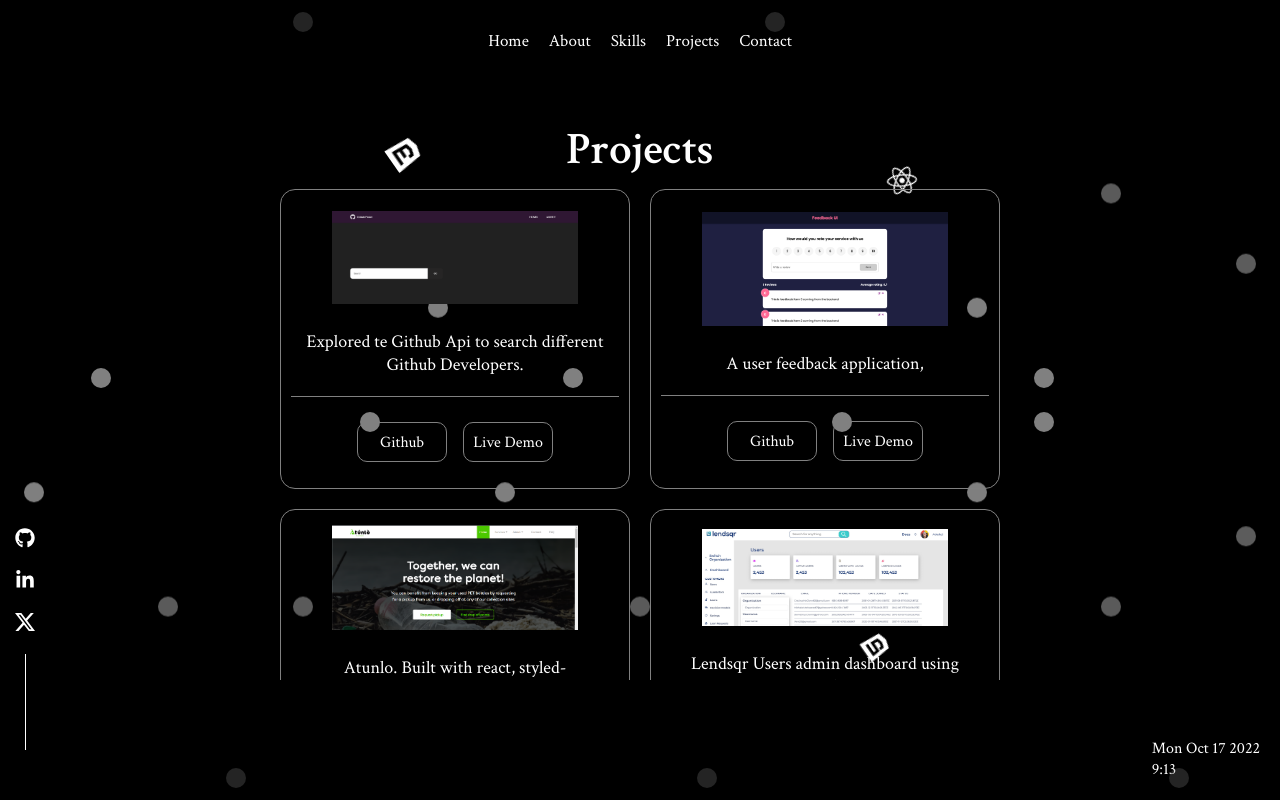
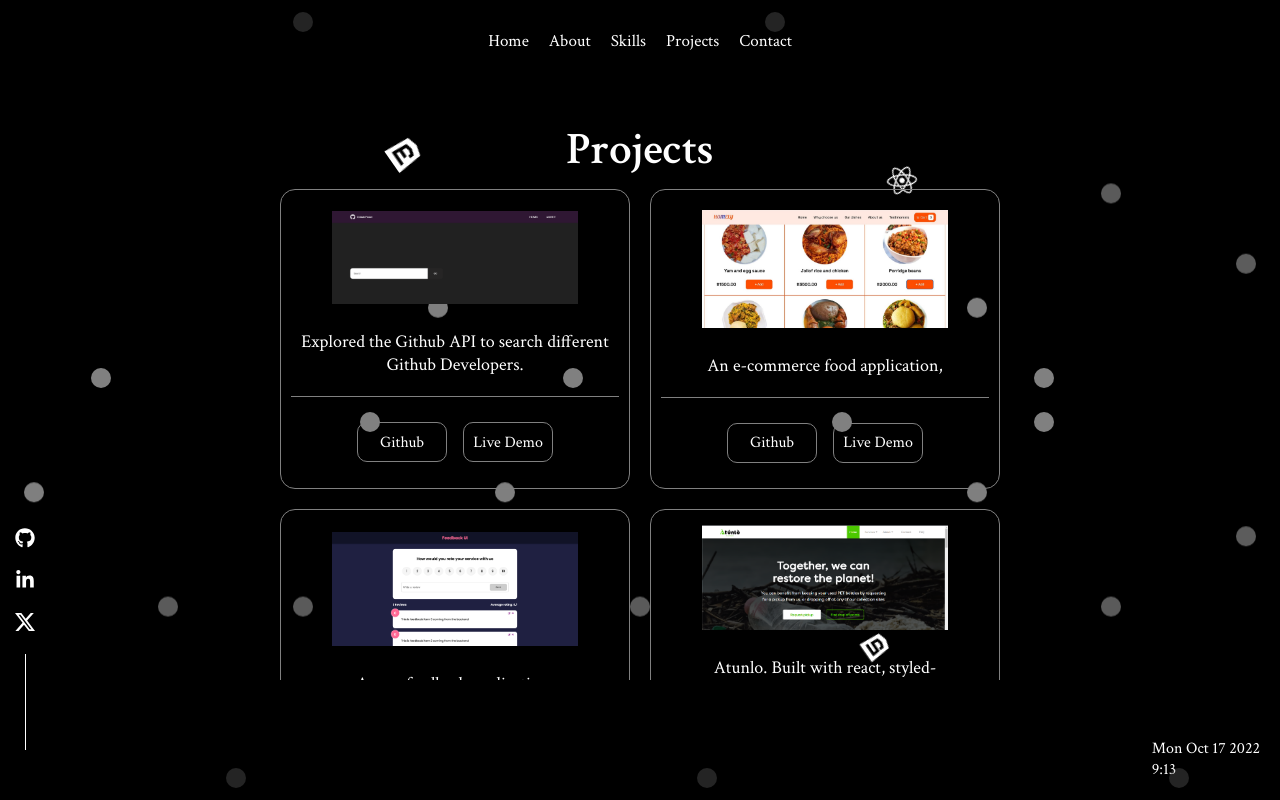
Before and after one commit to Olukayode08/my-portfolio-olukayode-azeez, a React (Create React App) app: page /projects in a window 1280 px wide. Built offline with nearby package versions, Linux system fonts and the light colour scheme.

Commit message:
New Project

```diff
--- a/src/components/Projects.jsx
+++ b/src/components/Projects.jsx
@@ -19,11 +19,15 @@ const Projects = () => {
                     <p>{text}</p>
                   </div>
                   <div className='github-demo'>
-                    <a href={github}>Github</a>
-                    <a href={demo}>Live Demo</a>
+                    <a target='_blank' href={github}>
+                      Github
+                    </a>
+                    <a target='_blank' href={demo}>
+                      Live Demo
+                    </a>
                   </div>
                 </div>
-              );
+              )
             })}
           </main>
         </Wrapper>
--- a/src/data.js
+++ b/src/data.js
@@ -6,59 +6,67 @@ import feedback from './assets/feedback.png'
 import atunlo from './assets/atunlo.png'
 import login from './assets/IMG_0131.jpg'
 import hotel from './assets/IMG_0137.jpg'
+import foodApp from './assets/foodApp.jpeg'
 
 export const projects = [
   {
     id: 1,
     img: github,
-    text: 'Explored te Github Api to search different Github Developers.',
+    text: 'Explored the Github API to search different Github Developers.',
     github: 'https://github.com/Olukayode08/Search-Github-Users',
     demo: 'https://github-finder-app-rose-two.vercel.app/',
   },
   {
     id: 2,
+    img: foodApp,
+    text: 'An e-commerce food application, ',
+    github: 'https://github.com/Olukayode08/ecommerce-food-app',
+    demo: 'https://ecommerce-food-app.vercel.app/',
+  },
+  {
+    id: 3,
     img: feedback,
     text: 'A user feedback application, ',
     github: 'https://github.com/Olukayode08/Feedback-application',
     demo: 'https://feedback-application-iota.vercel.app/',
   },
   {
-    id: 3,
+    id: 4,
     img: atunlo,
     text: 'Atunlo. Built with react, styled-components, react-router-dom ',
     github: '#',
     demo: 'https://atunlotech.com/',
   },
   {
-    id: 4,
+    id: 5,
     img: lendsqr,
     text: 'Lendsqr Users admin dashboard using React and SCSS.',
     github: 'https://github.com/Olukayode08/olukayode-azeez-lendsqr-fe-test',
     demo: 'http://olukayode-azeez-lendsqr-fe-test.vercel.app/',
   },
   {
-    id: 5,
+    id: 6,
     img: login,
     text: 'A user form validation built with React and Firebase',
     github: 'https://github.com/Olukayode08/user-form-validation',
     demo: 'https://user-form-validation.vercel.app/',
   },
   {
-    id: 6,
+    id: 7,
     img: cardtonic,
     text: 'A clone of Cardtonic Webpage using React.',
     github: 'https://github.com/Olukayode08/Cardtonic-landing-page',
     demo: 'https://cardtonic-landing-page.vercel.app/',
   },
   {
-    id: 7,
+    id: 8,
     img: ebike,
     text: 'An ebike landing page built with React and TailwindCSS',
     github: 'https://github.com/Olukayode08/ebike-landing-page',
     demo: 'https://ebike-landing-page.vercel.app/',
   },
   {
-    id: 8,
+    id: 9,
     img: hotel,
     text: 'An hotel webpage built with React.',
     github: 'https://github.com/Olukayode08/real-estate',
```
Also changed, not shown: src/assets/foodApp.jpeg (added).
